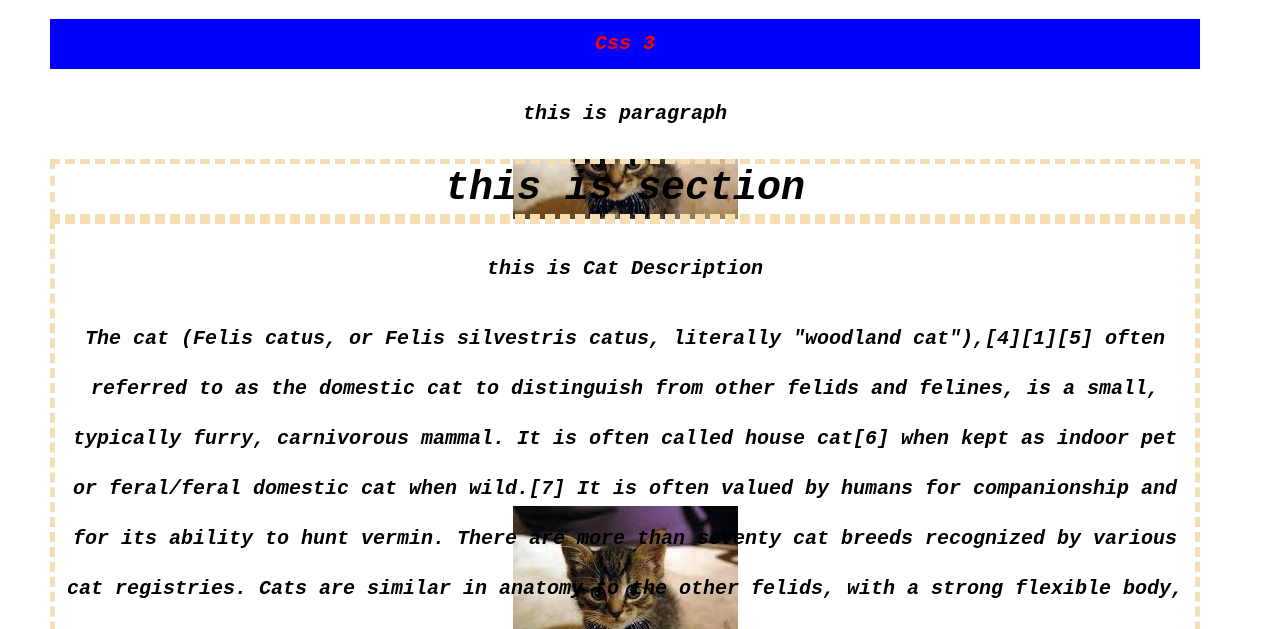
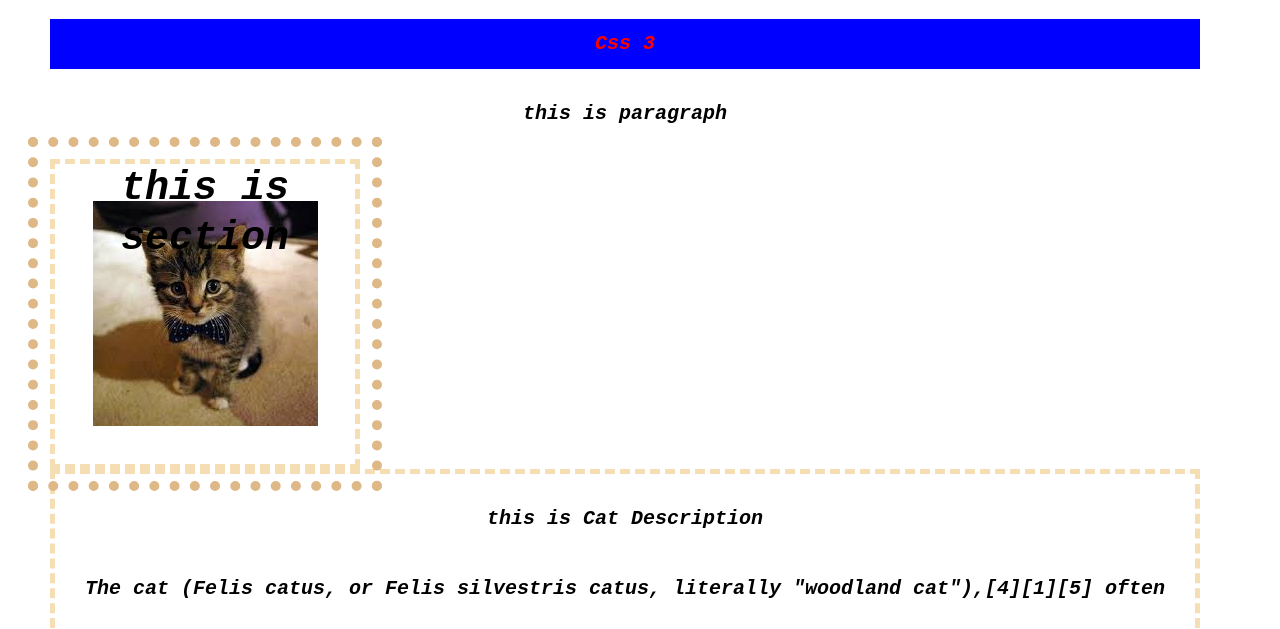
Before and after one commit to agmghazi/CSS-3-Tutorial, a plain HTML site: page index.html in a window 1280 px wide. Shown: the part 171-800 px from the top of the page. Drawn offline with Linux system fonts and the light colour scheme.

Commit message:
outline in css3

```diff
--- a/index.html
+++ b/index.html
@@ -39,6 +39,7 @@
         Cats are similar in anatomy to the other felids, with a strong flexible body, quick reflexes, sharp teeth and retractable claws adapted to killing small prey. Cat senses fit a crepuscular and predatory ecological niche. Cats can hear sounds too faint or too high in frequency for human ears, such as those made by mice and other small animals. They can see in near darkness. Like most other mammals, cats have poorer color vision and a better sense of smell than humans. Cats, despite being solitary hunters, are a social species, and cat communication includes the use of a variety of vocalizations (mewing, purring, trilling, hissing, growling and grunting) as well as cat pheromones and types of cat-specific body language.
   <hr>
         <img id="myOpic" src="img/diagram.png" width="500">
+        <p> Cats are similar in anatomy to the other felids, with a</p>
         <br>
         <img id="myOpic2" src="img/diagram.png" width="500">
         <br> <br>     <br> <br>
--- a/style.css
+++ b/style.css
@@ -79,6 +79,19 @@ body
 #myOpic
 {
     opacity: 0.5;
+    vertical-align: text-top;
+
+}
+#sec1
+{
+    width: 300px;
+    height: 300px;
+    word-wrap: break-word;
+    outline: 10px dotted green;
+    outline-color: burlywood;
+    outline-offset: 12px;
+    outline-style: dotted;
+   /* visibility: hidden;  */
 }
 p.myph
 {
```
